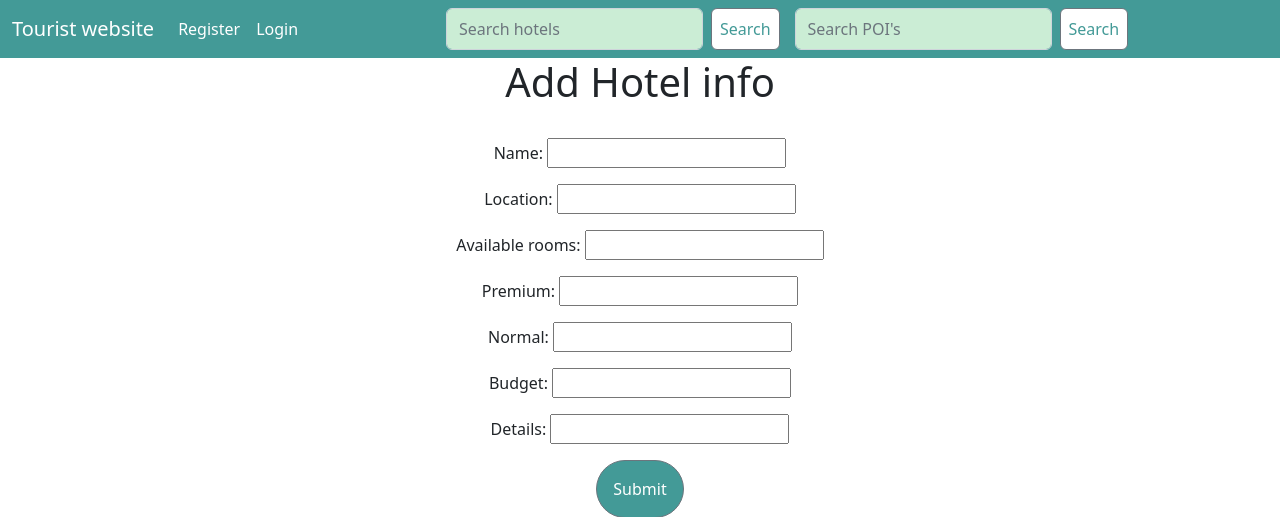
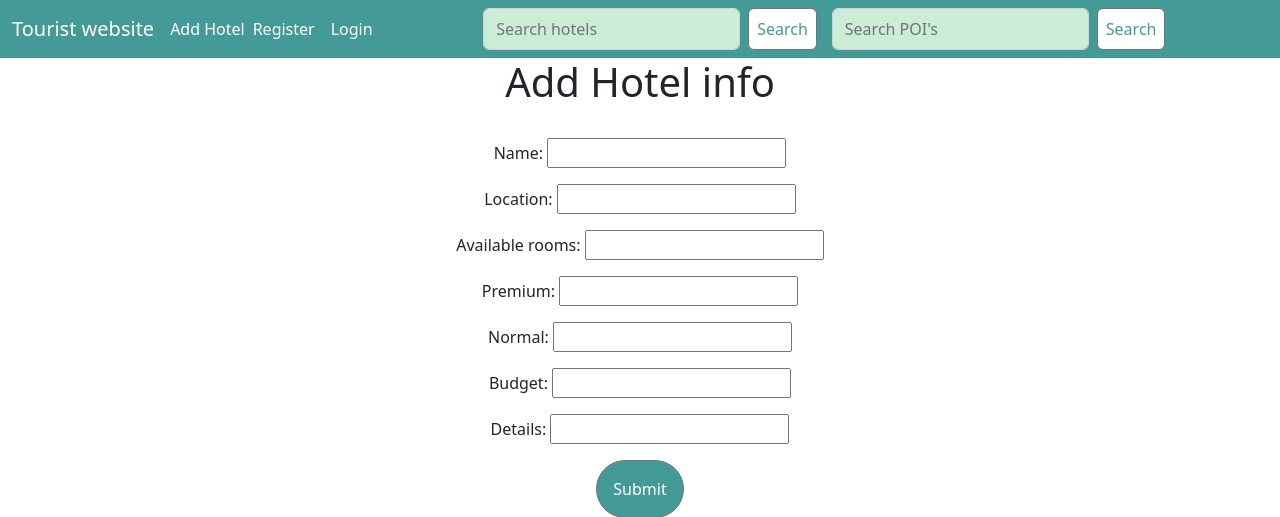
Before and after one commit to Harris-dev26/DB_Project_NTMS, a Django app: page //Hotel in a window 1280 px wide. Shown: the top 517 px of the page. Run offline with Django 4.2, Linux system fonts and the light colour scheme; parts of the project's set-up code (start-up, migrations or seed data) failed here and were passed over.

Commit message:
Last final changes

```diff
--- a/Touristfront/touristfront/settings.py
+++ b/Touristfront/touristfront/settings.py
@@ -41,6 +41,7 @@ INSTALLED_APPS = [
     'django.contrib.staticfiles',
     'tourists',
     'members',
+    'django_seed',
 ]
 
 MIDDLEWARE = [
--- a/Touristfront/tourists/templates/tourists/navbar_hotel.html
+++ b/Touristfront/tourists/templates/tourists/navbar_hotel.html
@@ -33,6 +33,16 @@
         <a class="my_links navbar-brand" href="{% url 'home_hotel' %}"
             >Tourist website</a
         >
+
+
+        <a class="my_links nav-link" href="{% url 'Hoteladd_' %}"
+            > Add Hotel </a
+        >
+
+
+
+
+
         <button
             class="navbar-toggler"
             type="button"
--- a/Touristfront/tourists/views.py
+++ b/Touristfront/tourists/views.py
@@ -42,7 +42,7 @@ def update(request):
 
 def POI_list(request):
     cursor = connection.cursor()
-    query = f'Select Local_Name,Rating,Review,POI_name,location from tourists_poi_rating,tourists_poi_rating_choose_poi,tourists_poi_add where tourists_poi_add.id = tourists_poi_rating_choose_poi.poi_add_id and tourists_poi_rating_choose_poi.poi_rating_id = tourists_poi_rating.id'
+    query = f'Select Name,Rating,Review,POI_name,location from tourists_poi_rating,tourists_poi_rating_choose_poi,tourists_poi_add where tourists_poi_add.id = tourists_poi_rating_choose_poi.poi_add_id and tourists_poi_rating_choose_poi.poi_rating_id = tourists_poi_rating.id'
     cursor.execute(query)
 
     return render(request,'tourists/POI_list.html',{'POI_list':cursor})
@@ -65,6 +65,8 @@ def Booking_view(request):
 def Hotel_comp(request):
 
     submitted = False
+    first = ()
+    second = ()
 
     if request.method == "POST":
 
@@ -100,7 +102,7 @@ def Hotel_comp(request):
 
 def Hotel_list(request):
     cursor = connection.cursor()
-    query = f'Select Local_Name,Rating,Review,name,location from tourists_hotel_rating,tourists_hotel_rating_choose_hotel,tourists_hotel_add where tourists_hotel_add.id = tourists_hotel_rating_choose_hotel.hotel_add_id and tourists_hotel_rating_choose_hotel.hotel_rating_id = tourists_hotel_rating.id'
+    query = f'Select tourists_hotel_rating.Name,Rating,Review,tourists_hotel_add.name,location from tourists_hotel_rating,tourists_hotel_rating_choose_hotel,tourists_hotel_add where tourists_hotel_add.id = tourists_hotel_rating_choose_hotel.hotel_add_id and tourists_hotel_rating_choose_hotel.hotel_rating_id = tourists_hotel_rating.id'
     cursor.execute(query)
 
     return render(request,'tourists/Hotel_list.html',{'Hotel_list':cursor})
@@ -279,7 +281,7 @@ def POIrating_(request):
         form = POIrating(request.POST)
 
         if form.is_valid():
-            Name = form.cleaned_data.get("Local_Name")
+            Name = form.cleaned_data.get("Name")
             Rating = form.cleaned_data.get("Rating")
             Review = form.cleaned_data.get("Review")
             POI = form.cleaned_data.get("Choose_POI")
@@ -290,7 +292,7 @@ def POIrating_(request):
         rating_id = 0
 
         cursor = connection.cursor()
-        cursor.execute("INSERT INTO tourists_poi_rating (Local_Name,Rating,Review) VALUES (%s,%s,%s)",[Name,Rating,Review])
+        cursor.execute("INSERT INTO tourists_poi_rating (Name,Rating,Review) VALUES (%s,%s,%s)",[Name,Rating,Review])
         cursor.execute("Select id FROM tourists_poi_add WHERE POI_name = (%s)",[POI[0]])
 
         for i in cursor:
@@ -386,7 +388,7 @@ def Hotelrating_(request):
         form = Hotelrating(request.POST)
 
         if form.is_valid():
-            Name = form.cleaned_data.get("Local_Name")
+            Name = form.cleaned_data.get("Name")
             Rating = form.cleaned_data.get("Rating")
             Review = form.cleaned_data.get("Review")
             hotel = form.cleaned_data.get("Choose_Hotel")
@@ -397,7 +399,7 @@ def Hotelrating_(request):
         rating_id = 0
 
         cursor = connection.cursor()
-        cursor.execute("INSERT INTO tourists_hotel_rating (Local_Name,Rating,Review) VALUES (%s,%s,%s)",[Name,Rating,Review])
+        cursor.execute("INSERT INTO tourists_hotel_rating (Name,Rating,Review) VALUES (%s,%s,%s)",[Name,Rating,Review])
         cursor.execute("Select id FROM tourists_hotel_add WHERE name = (%s)",[hotel[0]])
 
         for i in cursor:
```
